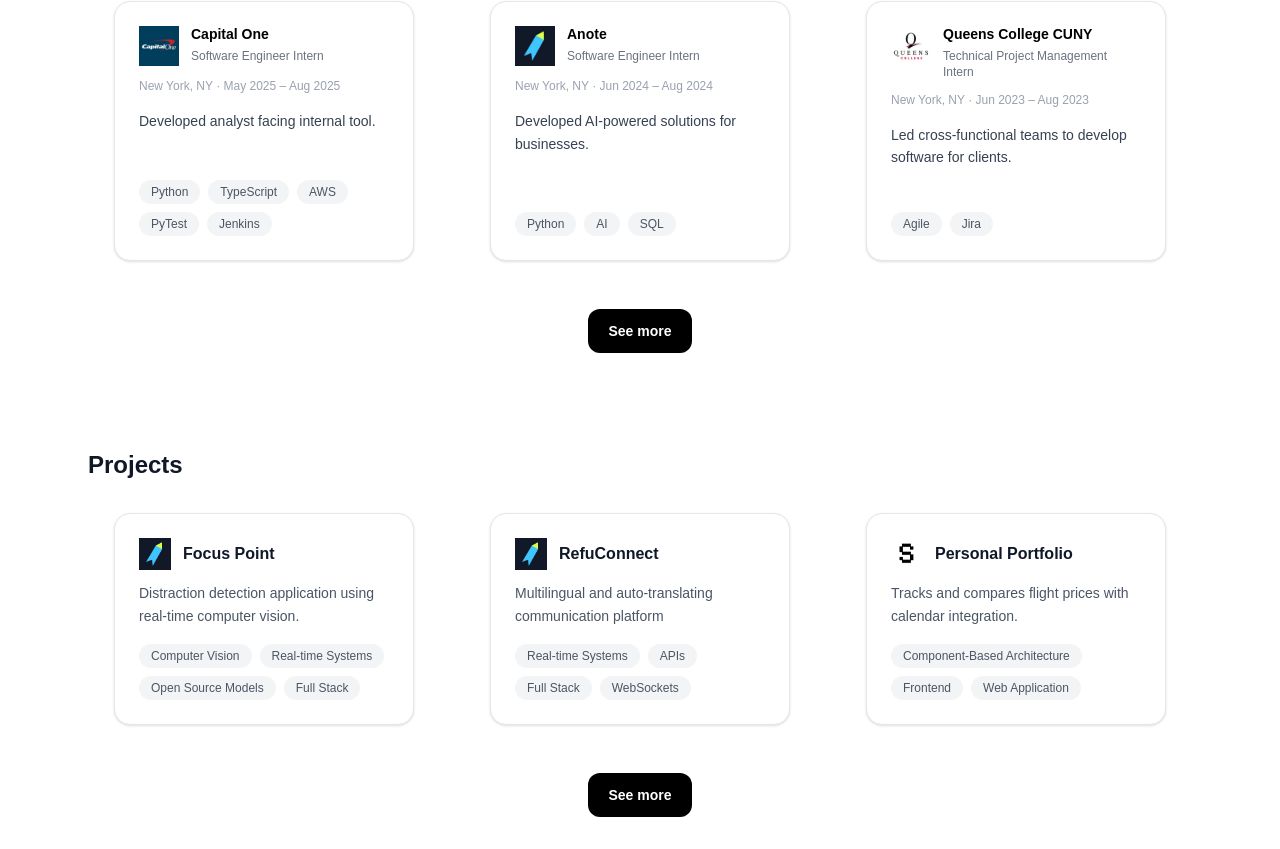
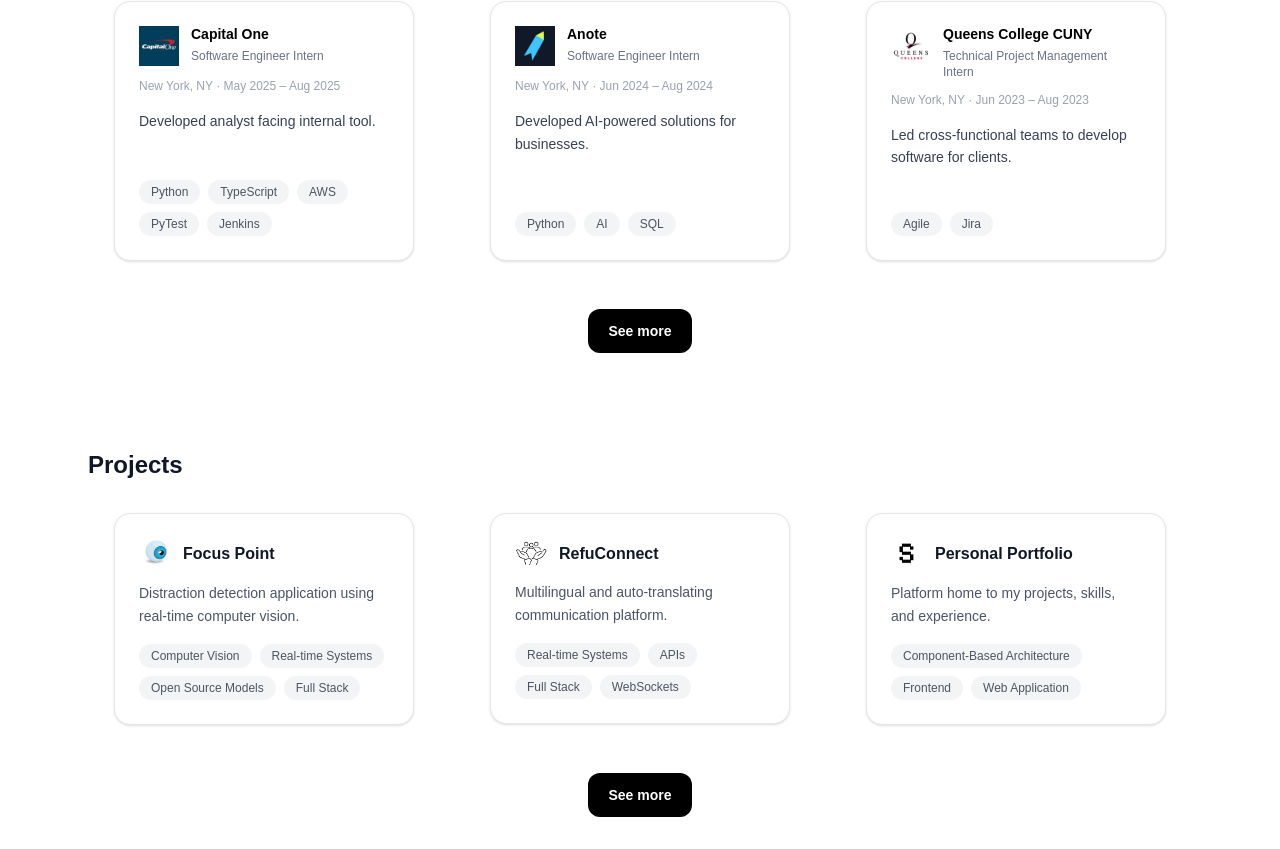
Before and after one commit to sophiayau/personal-website, a Next.js app: page / in a window 1280 px wide. Shown: the part 782-1631 px from the top of the page. Built offline with nearby package versions, Linux system fonts and the light colour scheme.

Commit message:
Finished home project section updates

```diff
--- a/components/sections/HomeProjectSection.tsx
+++ b/components/sections/HomeProjectSection.tsx
@@ -16,23 +16,23 @@
               name="Focus Point"
               description="Distraction detection application using real-time computer vision."
               techTags={["Computer Vision", "Real-time Systems", "Open Source Models", "Full Stack"]}
-              projectLogo="/logos/anote.jpeg"
+              projectLogo="/logos/focus_point.jpg"
             />
           </div>
 
           <div className="w-full max-w-[300px]">
             <ProjectCard
               name="RefuConnect"
-              description="Multilingual and auto-translating communication platform"
+              description="Multilingual and auto-translating communication platform."
               techTags={["Real-time Systems", "APIs", "Full Stack", "WebSockets"]}
-              projectLogo="/logos/anote.jpeg"
+              projectLogo="/logos/refuconnect.jpg"
             />
           </div>
 
           <div className="w-full max-w-[300px]">
             <ProjectCard
               name="Personal Portfolio"
-              description="Tracks and compares flight prices with calendar integration."
+              description="Platform home to my projects, skills, and experience."
               techTags={["Component-Based Architecture", "Frontend", "Web Application"]}
               projectLogo="/logos/portfolio_logo.png"
             />
```
Also changed, not shown: public/logos/focus_point.jpg (added), public/logos/refuconnect.jpg (added).
